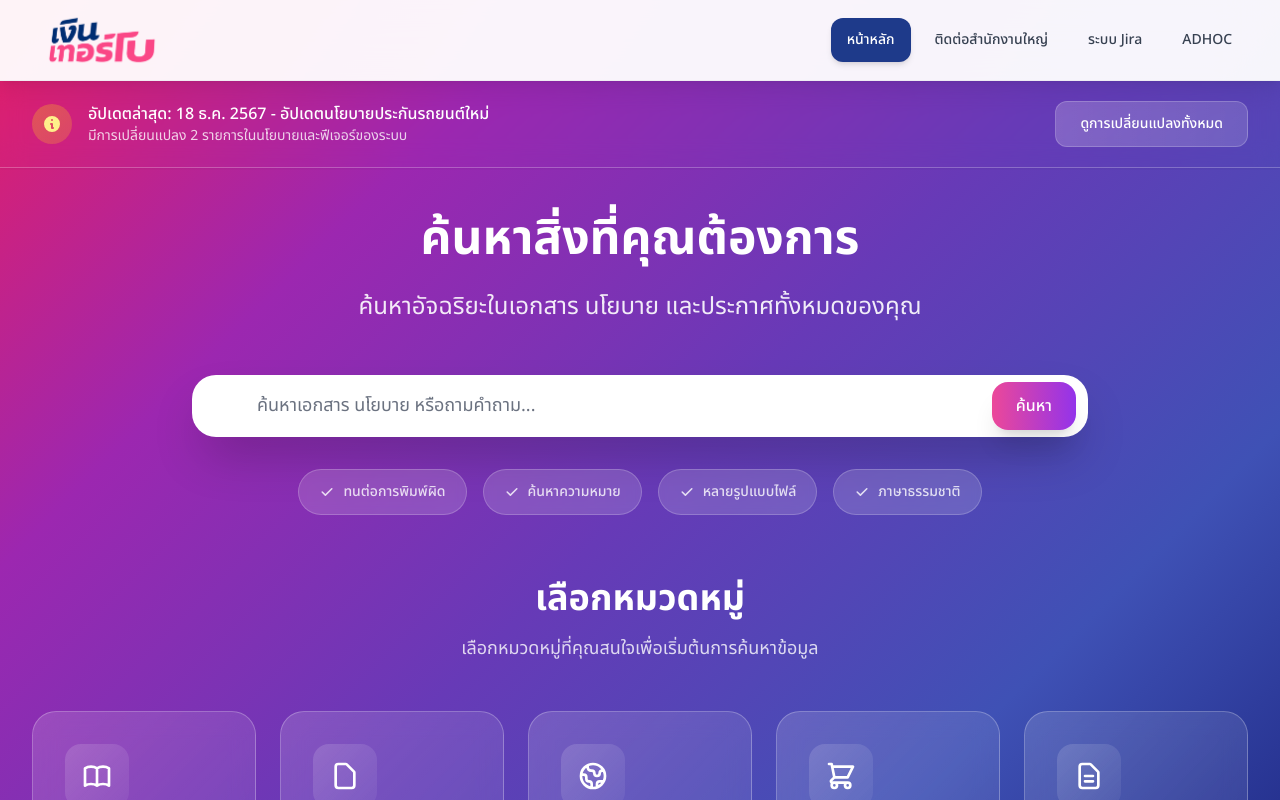
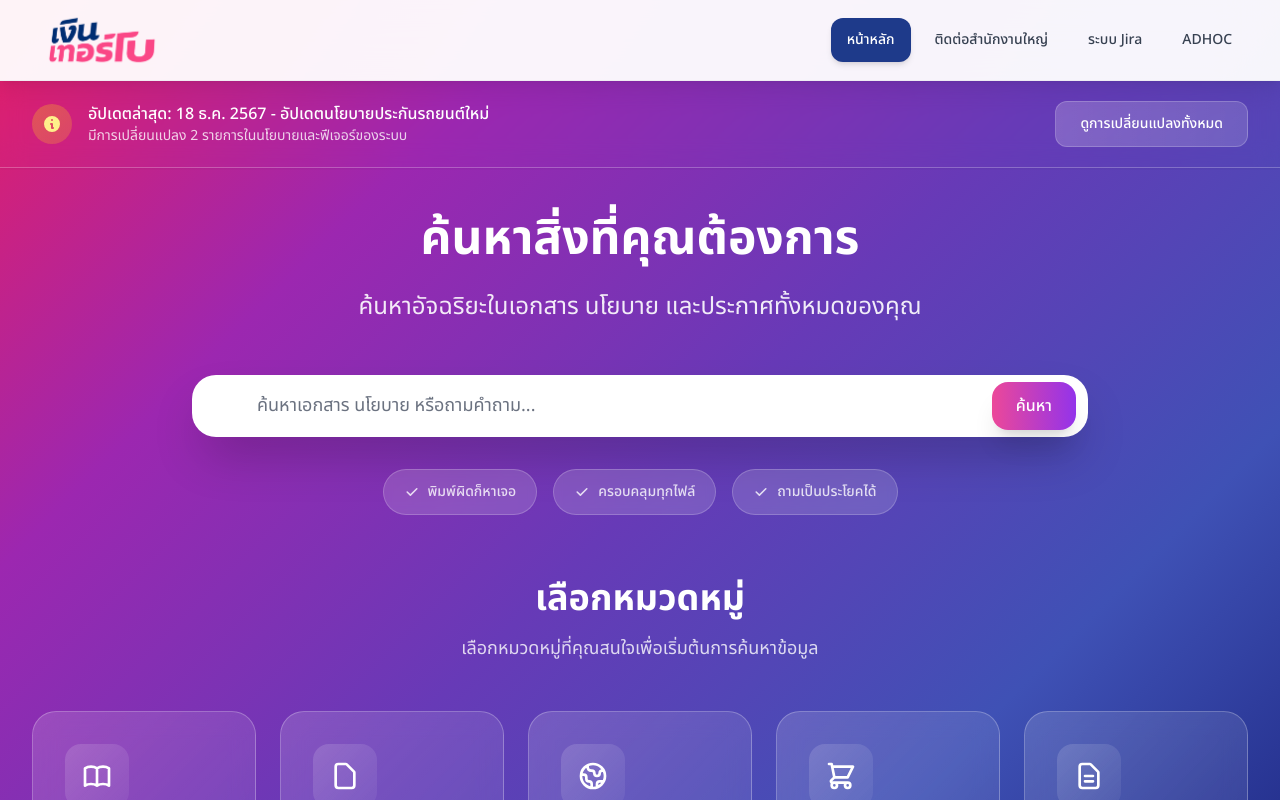
Before and after one commit to Jamesktp000/weekend-hckthn, a Next.js app in the folder frontend/: page / in a window 1280 px wide. Shown: the top 800 px of the page. Built offline with nearby package versions, Linux system fonts and the light colour scheme.

Commit message:
chnage text searchbar

```diff
--- a/frontend/src/components/SearchBar.tsx
+++ b/frontend/src/components/SearchBar.tsx
@@ -52,25 +52,19 @@ export default function SearchBar() {
           <svg className="w-4 h-4" fill="currentColor" viewBox="0 0 20 20">
             <path fillRule="evenodd" d="M16.707 5.293a1 1 0 010 1.414l-8 8a1 1 0 01-1.414 0l-4-4a1 1 0 011.414-1.414L8 12.586l7.293-7.293a1 1 0 011.414 0z" clipRule="evenodd" />
           </svg>
-          <span className="noto-sans-thai-medium">ทนต่อการพิมพ์ผิด</span>
+          <span className="noto-sans-thai-medium">พิมพ์ผิดก็หาเจอ</span>
         </div>
         <div className="flex items-center space-x-2 bg-white/15 backdrop-blur-sm px-5 py-3 rounded-full border border-white/20 hover:bg-white/20 transition-all">
           <svg className="w-4 h-4" fill="currentColor" viewBox="0 0 20 20">
             <path fillRule="evenodd" d="M16.707 5.293a1 1 0 010 1.414l-8 8a1 1 0 01-1.414 0l-4-4a1 1 0 011.414-1.414L8 12.586l7.293-7.293a1 1 0 011.414 0z" clipRule="evenodd" />
           </svg>
-          <span className="noto-sans-thai-medium">ค้นหาความหมาย</span>
+          <span className="noto-sans-thai-medium">ครอบคลุมทุกไฟล์</span>
         </div>
         <div className="flex items-center space-x-2 bg-white/15 backdrop-blur-sm px-5 py-3 rounded-full border border-white/20 hover:bg-white/20 transition-all">
           <svg className="w-4 h-4" fill="currentColor" viewBox="0 0 20 20">
             <path fillRule="evenodd" d="M16.707 5.293a1 1 0 010 1.414l-8 8a1 1 0 01-1.414 0l-4-4a1 1 0 011.414-1.414L8 12.586l7.293-7.293a1 1 0 011.414 0z" clipRule="evenodd" />
           </svg>
-          <span className="noto-sans-thai-medium">หลายรูปแบบไฟล์</span>
-        </div>
-        <div className="flex items-center space-x-2 bg-white/15 backdrop-blur-sm px-5 py-3 rounded-full border border-white/20 hover:bg-white/20 transition-all">
-          <svg className="w-4 h-4" fill="currentColor" viewBox="0 0 20 20">
-            <path fillRule="evenodd" d="M16.707 5.293a1 1 0 010 1.414l-8 8a1 1 0 01-1.414 0l-4-4a1 1 0 011.414-1.414L8 12.586l7.293-7.293a1 1 0 011.414 0z" clipRule="evenodd" />
-          </svg>
-          <span className="noto-sans-thai-medium">ภาษาธรรมชาติ</span>
+          <span className="noto-sans-thai-medium">ถามเป็นประโยคได้</span>
         </div>
       </div>
     </div>
```
